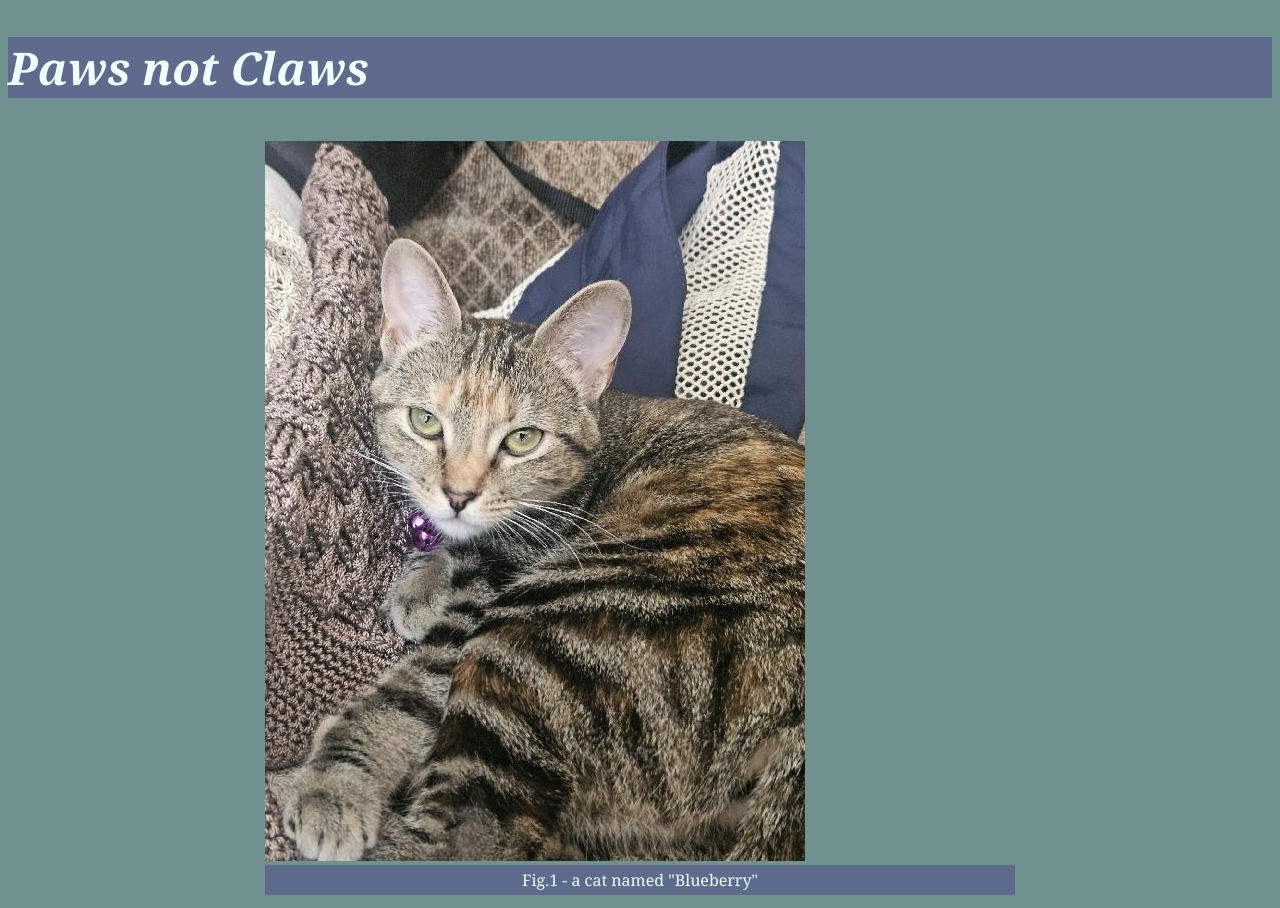
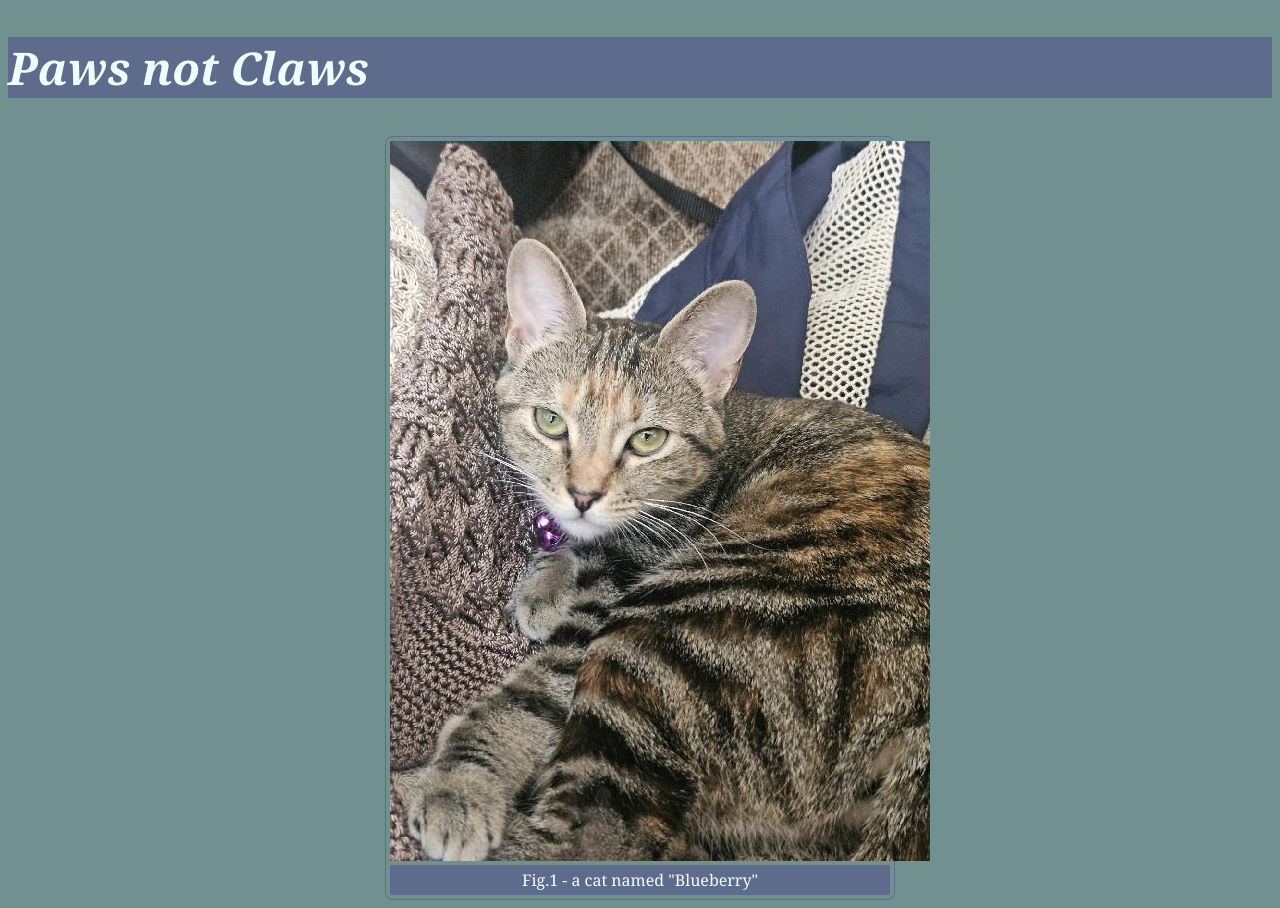
Before and after one commit to zenmanphd/pawsnotclaws, a plain HTML site: page index.html in a window 1280 px wide. Drawn offline with Linux system fonts and the light colour scheme.

Commit message:
define div width

```diff
--- a/paws.css
+++ b/paws.css
@@ -17,8 +17,8 @@ figcaption {
     font-family: Cambria, Cochin, Georgia, Times, 'Times New Roman', serif;
 }
 div {
-    max-width: 750px;
-    border: 1px solid rgb(113, 144, 144);
+    width: 500px;
+    border: 1px solid rgba(71,61, 139, 0.445);
     border-radius: 8px;
     padding: 4px;
     margin: auto;
```
